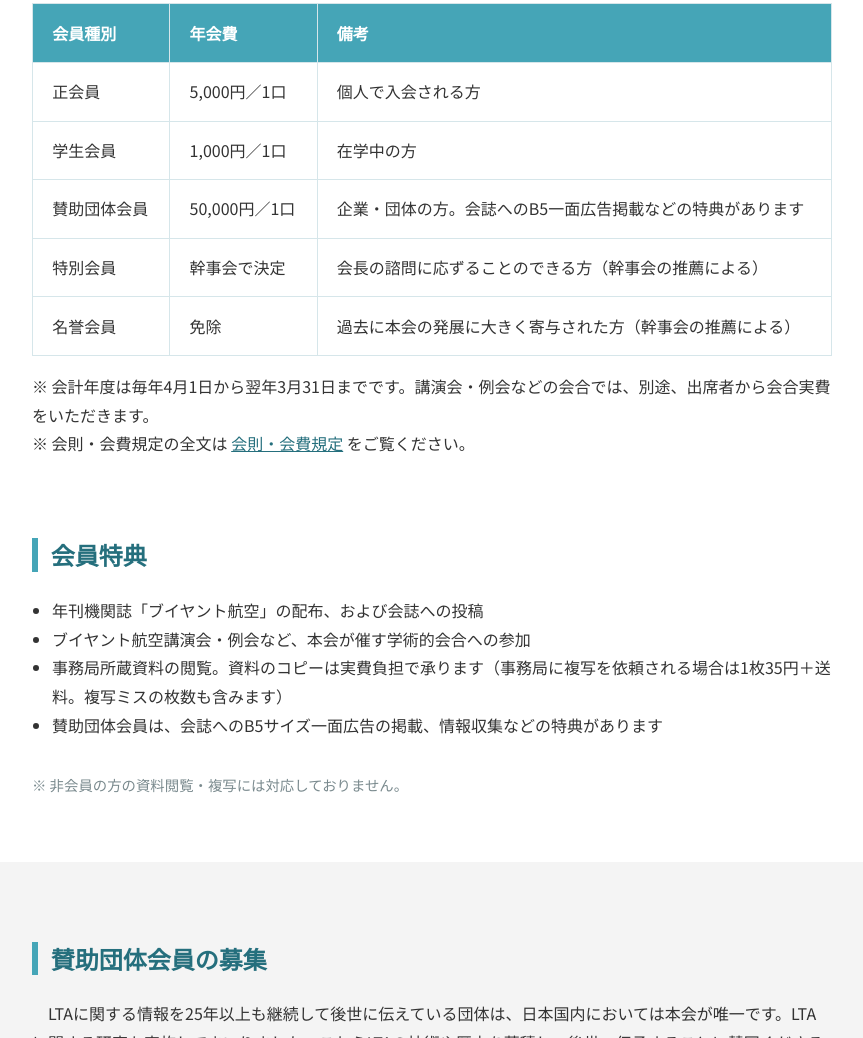
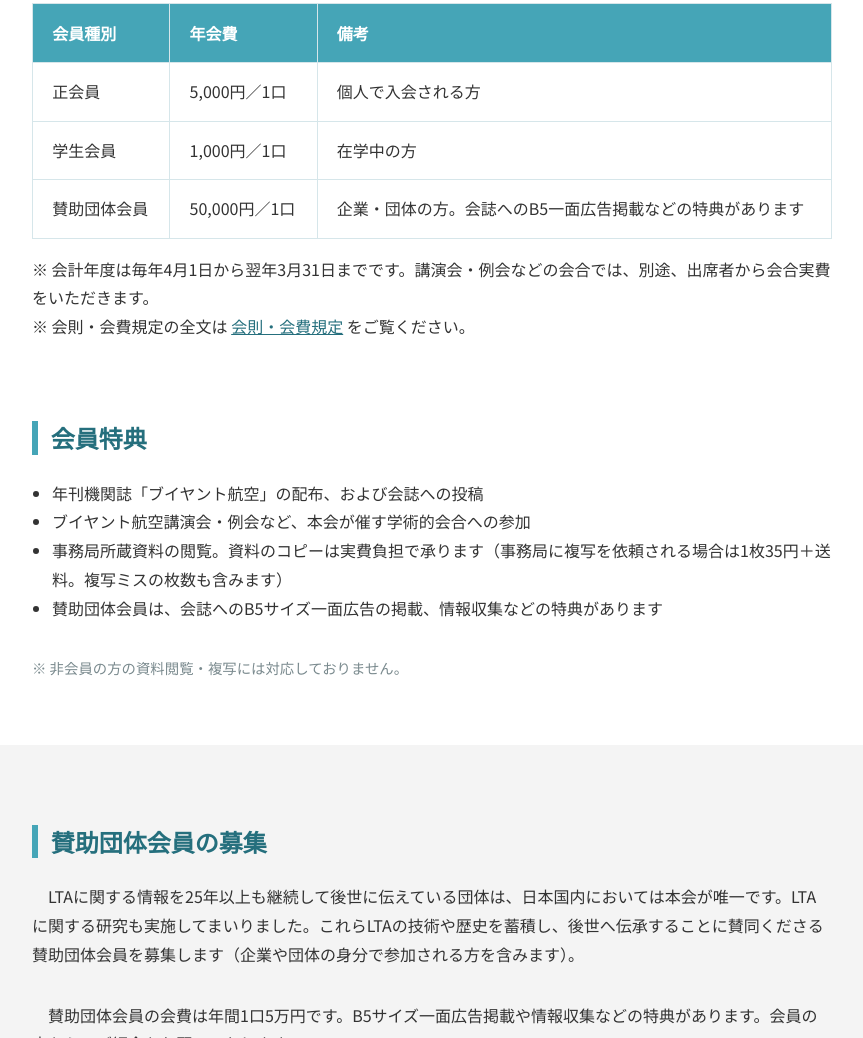
Before and after one commit to Oyama0223/airship_demo, a plain HTML site: page membership.html in a window 1280 px wide. Shown: the part 891-1929 px from the top of the page, without its empty margins (208-1071 px from the left). Drawn offline with Linux system fonts and the light colour scheme.

Commit message:
Update membership.html

```diff
--- a/membership.html
+++ b/membership.html
@@ -299,8 +299,6 @@
                 <tr><td>正会員</td><td>5,000円／1口</td><td>個人で入会される方</td></tr>
                 <tr><td>学生会員</td><td>1,000円／1口</td><td>在学中の方</td></tr>
                 <tr><td>賛助団体会員</td><td>50,000円／1口</td><td>企業・団体の方。会誌へのB5一面広告掲載などの特典があります</td></tr>
-                <tr><td>特別会員</td><td>幹事会で決定</td><td>会長の諮問に応ずることのできる方（幹事会の推薦による）</td></tr>
-                <tr><td>名誉会員</td><td>免除</td><td>過去に本会の発展に大きく寄与された方（幹事会の推薦による）</td></tr>
             </tbody>
         </table>
         <p class="lead" style="margin-top:1rem;">※ 会計年度は毎年4月1日から翌年3月31日までです。講演会・例会などの会合では、別途、出席者から会合実費をいただきます。<br>※ 会則・会費規定の全文は <a href="rules.html">会則・会費規定</a> をご覧ください。</p>
```
